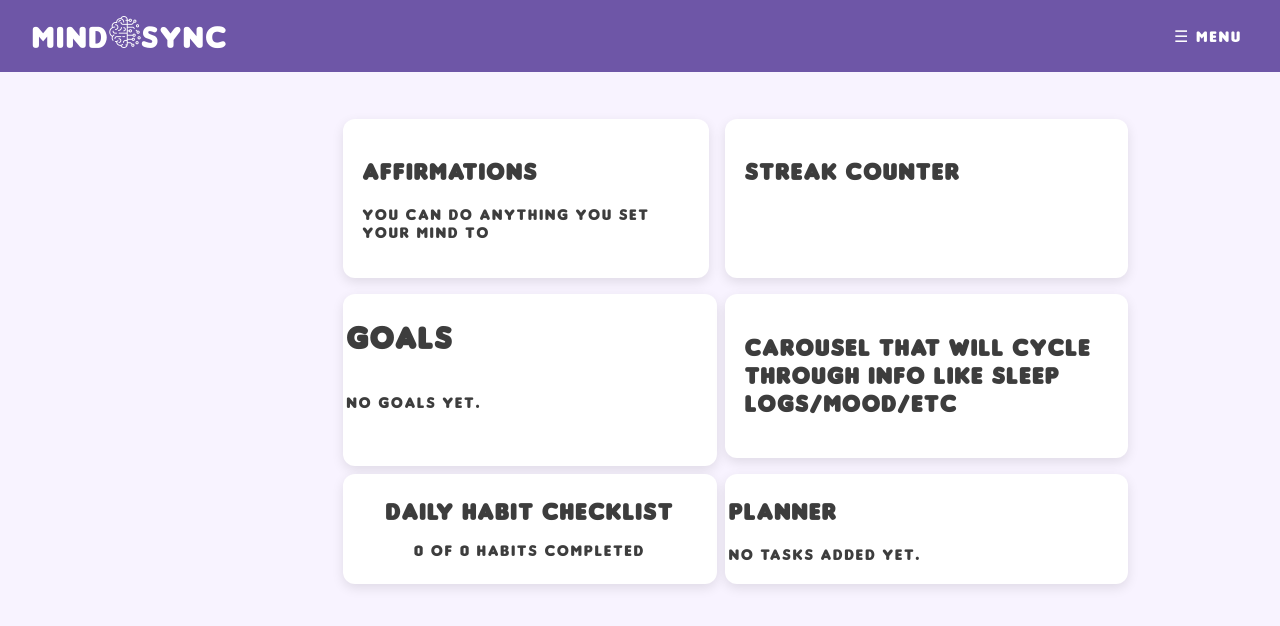
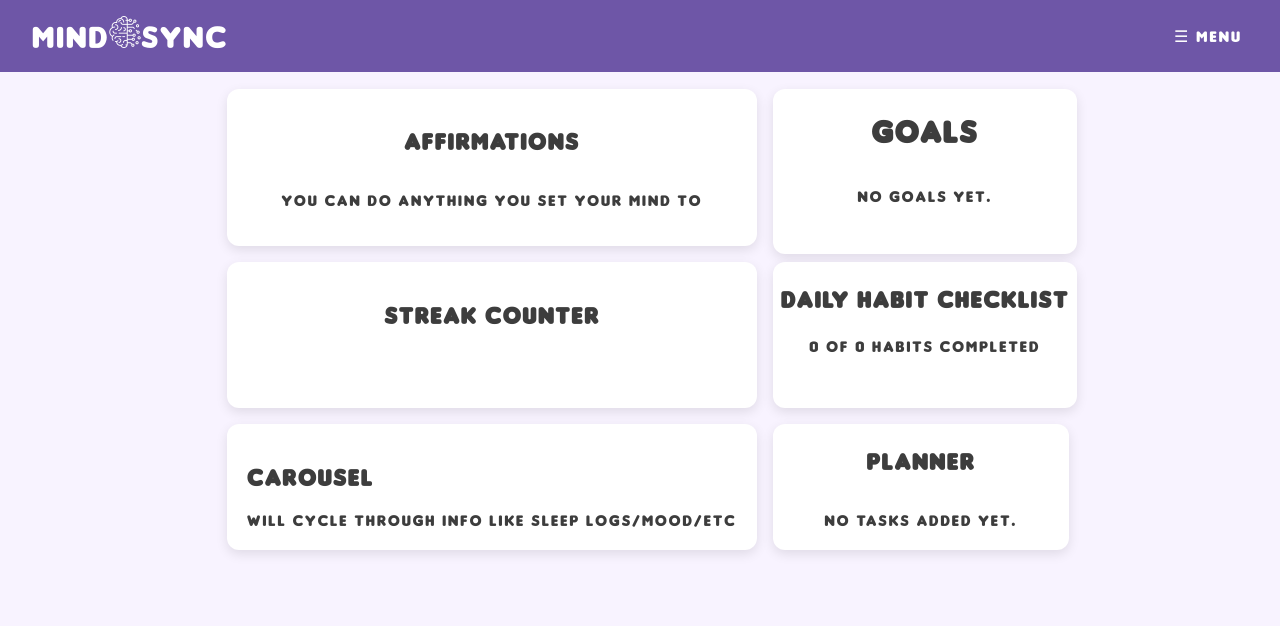
Before and after one commit to Jacob-Gauger/MindSync, a React (Create React App) app: page / in a window 1280 px wide. Shown: the top 626 px of the page. Built offline with nearby package versions, Linux system fonts and the light colour scheme.

Commit message:
dashbord css fixes

```diff
--- a/src/components/Dashboard.jsx
+++ b/src/components/Dashboard.jsx
@@ -10,8 +10,6 @@ import '../css/Dashboard.css';
 const Dashboard=({habits, setHabits, tasks, setTasks, goals, setGoals})=>{
     return (
         <div id="dashboard">
-                <div id="mainBar">
-                    <div id="dashboard">
             <Affirmations />
             <Goals goals={goals} setGoals={setGoals}/>
             <Habits habits={habits} setHabits={setHabits} />
@@ -19,8 +17,6 @@ const Dashboard=({habits, setHabits, tasks, setTasks, goals, setGoals})=>{
             <Carousel />
             <Planner tasks={tasks} setTasks={setTasks}/>
         </div>
-                </div>
-            </div>
     );
 };
 
--- a/src/components/Header.jsx
+++ b/src/components/Header.jsx
@@ -20,23 +20,22 @@ const Header=()=>{
             {isOpen && (
             <ul className="dropdown-menu">
                 <nav id="navBar">
-                    <h1>Health</h1>
+                    <h1>Health Tracking</h1>
                     <Link to="/" className="navSelect">Dashboard</Link><br />
                     <Link to="/mood" className="navSelect">Mood</Link><br />
+                    <Link to="/sleep" className="navSelect">Sleep</Link><br />
                     <Link to="/exercise" className="navSelect">Exercise</Link><br />
-                    <Link to="/sleep" className="navSelect">Sleep</Link><br />
-                    <Link to="/breathing" className="navSelect">Breathing</Link><br />
+
+                    <h1>Mindfulness</h1>
                     <Link to="/meditation" className="navSelect">Meditation</Link><br />
+                    <Link to="/journal" className="navSelect">Journal</Link><br />
 
-                    <h1>Goals</h1>
+                    <h1>Planning & Progress</h1>
+                    <Link to="/planner" className="navSelect">Planner</Link><br />
+                    <Link to="/habits" className="navSelect">Habit Tracker</Link><br />
                     <Link to="/goals" className="navSelect">Goals</Link><br />
+                    <Link to="/charts" className="navSelect">Charts</Link><br />
                     <Link to="/achievements" className="navSelect">Achievements</Link><br />
-
-                    <h1>Wellness Journey</h1>
-                    <Link to="/journal" className="navSelect">Journal</Link><br />
-                    <Link to="/planner" className="navSelect">Planner</Link><br />
-                    <Link to="/charts" className="navSelect">Charts</Link><br />
-                    <Link to="/habits" className="navSelect">Habit Tracker</Link><br />
                 </nav>
             </ul>
 
--- a/src/components/dashboardComponents/Carousel.jsx
+++ b/src/components/dashboardComponents/Carousel.jsx
@@ -4,7 +4,8 @@ import '../../css/dashboardComponentsCSS/Carousel.css'
 const Carousel=()=>{
     return(
         <div id="carousel">
-            <h2>Carousel that will cycle through info like sleep logs/mood/etc</h2>
+            <h2>Carousel</h2>
+            <a>Will cycle through info like sleep logs/mood/etc</a>
         </div>
     )
 }
--- a/src/components/dashboardComponents/Planner.jsx
+++ b/src/components/dashboardComponents/Planner.jsx
@@ -4,7 +4,6 @@ import '../../css/dashboardComponentsCSS/Planner.css'
 const Planner=({tasks, setTasks})=>{
     return(
       <div id="planner">
-            <div className="task-preview">
         <h2>Planner</h2>
         {tasks.length === 0 ? (
           <p>No tasks added yet.</p>
@@ -18,7 +17,6 @@ const Planner=({tasks, setTasks})=>{
           </ul>
         )}
       </div>
-        </div>
     )
 }
 
--- a/src/css/Dashboard.css
+++ b/src/css/Dashboard.css
@@ -1,11 +1,10 @@
 #dashboard{
   display: grid;
-  position: relative;
+  position: absolute;
   margin-top: 30px;
   grid-template-columns: repeat(2, auto); /* Two auto-sized columns */
   gap: 1rem;
-  width: 80%;
-  margin-left: 15%;
+  width: 100%;
   height: fit-content;
   justify-content: center;
   align-content: center;
--- a/src/css/dashboardComponentsCSS/Affirmations.css
+++ b/src/css/dashboardComponentsCSS/Affirmations.css
@@ -1,7 +1,10 @@
 #affirmation{
-    grid-row: 1;
-    grid-column: 1;
-    background-color: #ffffff; /* Or any background */
+  grid-row: 1;
+  grid-column: 1;
+  display: flex;
+  flex-direction: column;
+  align-items: center;
+  background-color: #ffffff;
   padding: 20px;
   border-radius: 12px;
   box-shadow: 0 4px 12px rgba(0, 0, 0, 0.1);
--- a/src/css/dashboardComponentsCSS/Carousel.css
+++ b/src/css/dashboardComponentsCSS/Carousel.css
@@ -1,6 +1,6 @@
 #carousel{
-    grid-row: 2;
-    grid-column: 2;
+    grid-row: 3;
+    grid-column: 1;
     background-color: #ffffff; /* Or any background */
     padding: 20px;
     border-radius: 12px;
--- a/src/css/dashboardComponentsCSS/Goals.css
+++ b/src/css/dashboardComponentsCSS/Goals.css
@@ -1,4 +1,6 @@
 #goals{
+    grid-column: 2;
+    grid-row: 1;
     background-color: #ffffff;;
     display: flex;
     width: 100%;
@@ -9,6 +11,7 @@
     box-shadow: 0 4px 12px rgba(0, 0, 0, 0.1);
     transition: box-shadow 0.3s ease;
     padding: 4px;
+    align-items: center;
 }
 
 .goals-list {
--- a/src/css/dashboardComponentsCSS/Habits.css
+++ b/src/css/dashboardComponentsCSS/Habits.css
@@ -1,6 +1,10 @@
 .habit-checklist-container {
+    grid-column: 2;
+    grid-row: 2;
+    display: flex;
+    flex-direction: column;
+    align-items: center;
     width: 100%;
-    justify-items: center;
     background-color: #ffffff; /* Or any background */
     padding: 4px;
     border-radius: 12px;
--- a/src/css/dashboardComponentsCSS/Planner.css
+++ b/src/css/dashboardComponentsCSS/Planner.css
@@ -1,12 +1,13 @@
-
-
 #planner{
+    grid-column: 2;
     grid-row: 3;
-    grid-column: 2;
+    display: flex;
+    flex-direction: column;
     border-radius: 12px;
     padding: 4px;
     background-color: #ffffff; /* Or any background */
     border-radius: 12px;
     box-shadow: 0 4px 12px rgba(0, 0, 0, 0.1);
     transition: box-shadow 0.3s ease;
+    align-items: center;
 }
--- a/src/css/dashboardComponentsCSS/Streaks.css
+++ b/src/css/dashboardComponentsCSS/Streaks.css
@@ -1,6 +1,9 @@
 #streaks{
-    grid-row: 1;
-    grid-column: 2;
+    grid-column: 1;
+    grid-row: 2;
+    display: flex;
+    flex-direction: column;
+    align-items: center;
     background-color: #ffffff; /* Or any background */
     padding: 20px;
     border-radius: 12px;
```
Lines whose indentation alone changed are shown as unchanged.
